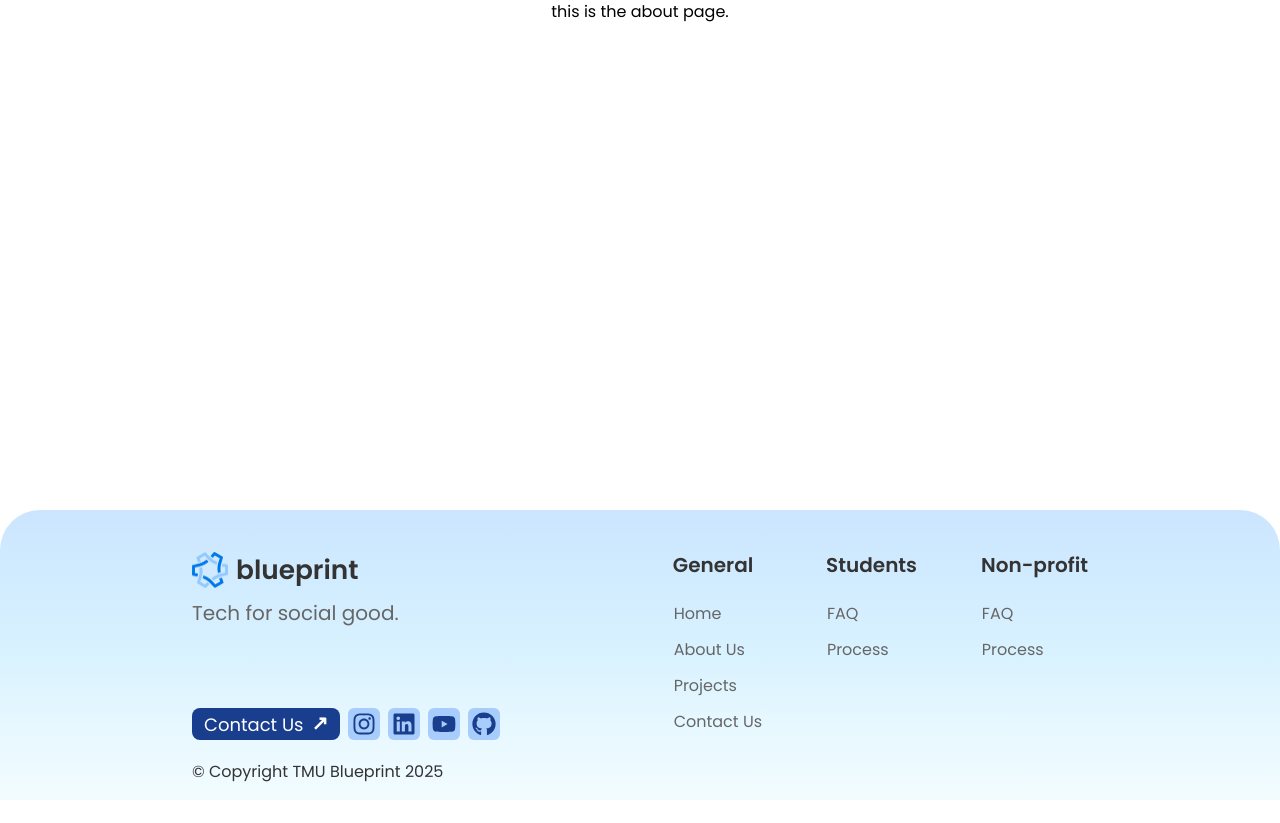
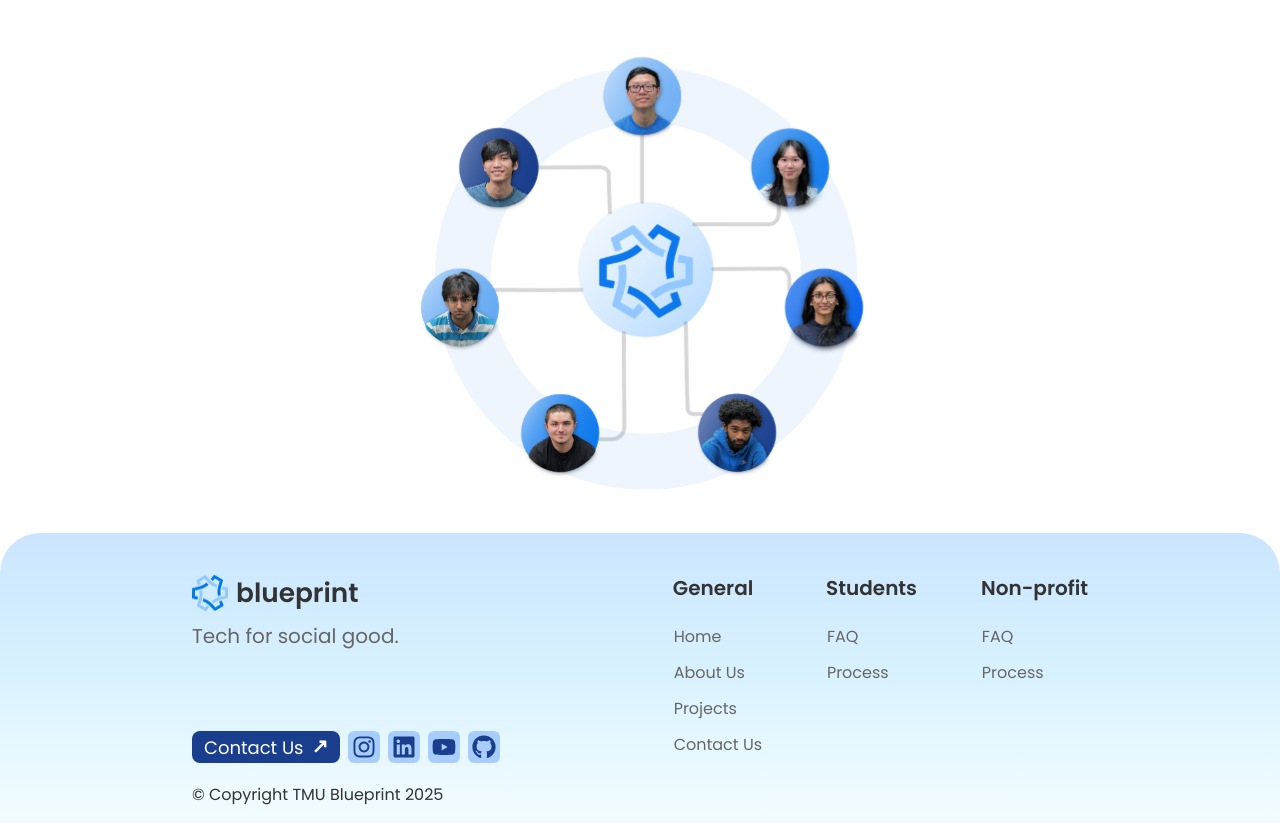
Before and after one commit to tmublueprint/bp-website, a React (Vite) app: page /about in a window 1280 px wide. Before the commit the page ends 800 px from the top, so only its background shows below. Built offline with nearby package versions, Linux system fonts and the light colour scheme.

Commit message:
add face circle svg and adjust size

```diff
--- /dev/null
+++ b/src/components/FaceCircle.tsx
@@ -0,0 +1,7 @@
+function FaceCircle() {
+    return (
+        <img src="face-circle.svg" alt="face-circle" className="max-w-[480px] max-h-[540px]"/>
+    )
+}
+
+export default FaceCircle;
--- a/src/pages/About/AboutPage.tsx
+++ b/src/pages/About/AboutPage.tsx
@@ -1,7 +1,9 @@
+import FaceCircle from "../../components/FaceCircle";
+
 function AboutPage() {
     return (
         <>
-            this is the about page.
+            <FaceCircle />
         </>
     )
 }
```
Also changed, not shown: public/face-circle.svg (added).
